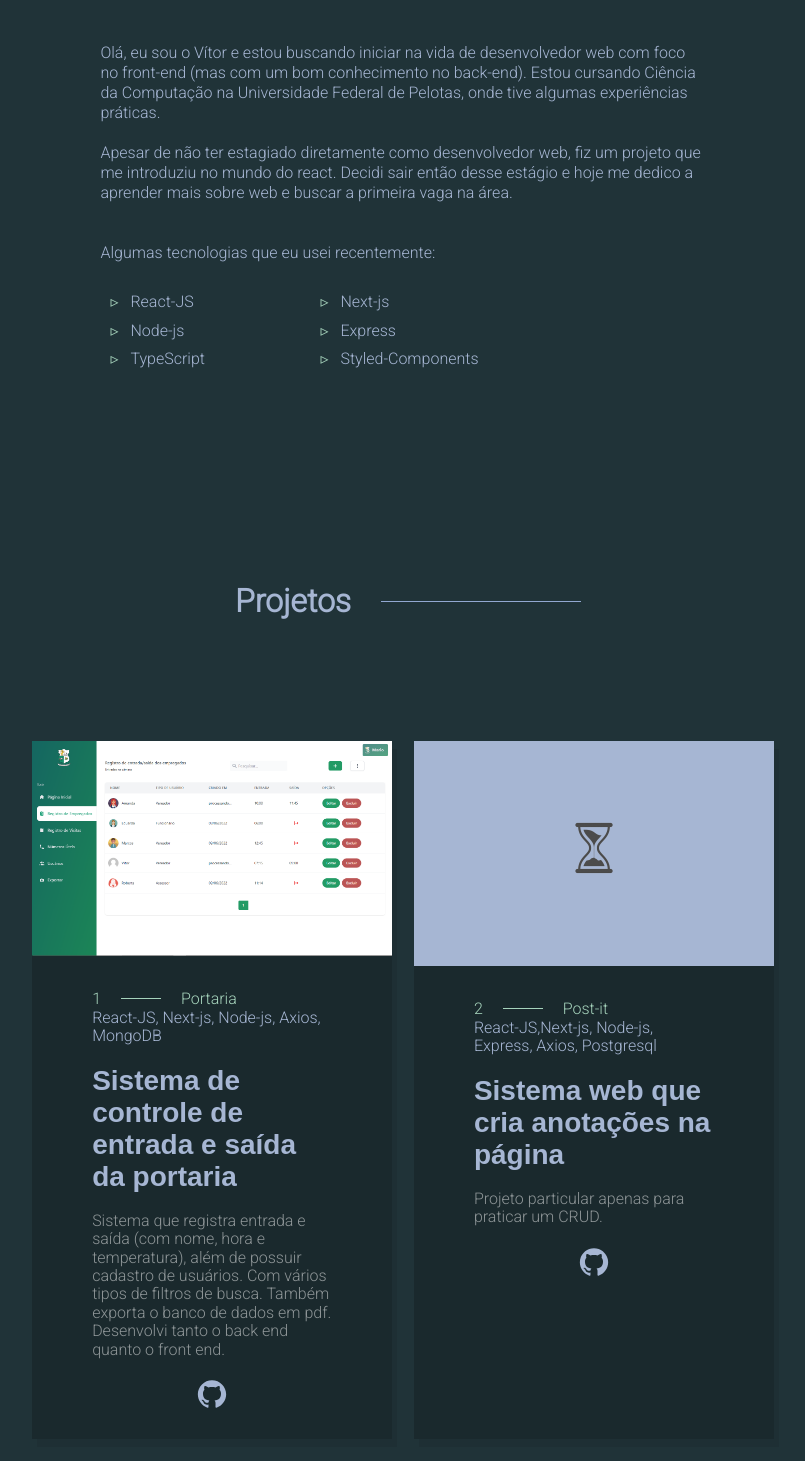
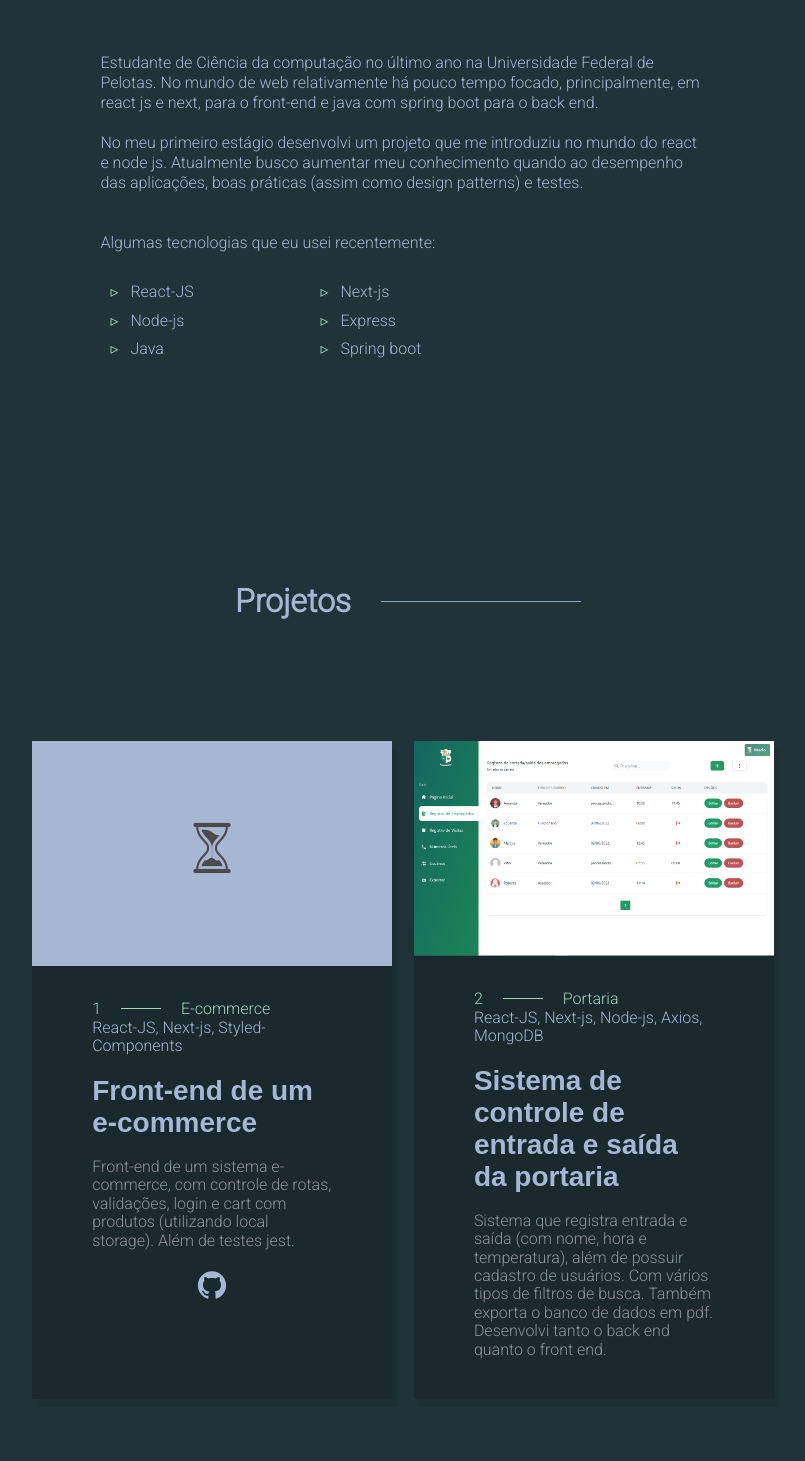
Before and after one commit to VitorBorg/personal-portfolio, a Next.js app: page / in a window 1280 px wide. Shown: the part 1029-2490 px from the top of the page, without its empty margins (237-1042 px from the left). Built offline with nearby package versions, Linux system fonts and the light colour scheme; a web font is replaced by a local one.

Commit message:
updated data

```diff
--- a/public/data/data.json
+++ b/public/data/data.json
@@ -1,5 +1,14 @@
 {
   "projects": [
+    {
+      "name": "E-commerce",
+      "title": "Front-end de um e-commerce",
+      "subtitle": 29,
+      "description": "Front-end de um sistema e-commerce, com controle de rotas, validações, login e cart com produtos (utilizando local storage). Além de testes jest.",
+      "technologies": ["React-JS,", " Next-js,", " Styled-Components"],
+      "link": "https://github.com/VitorBorg/E-commerce",
+      "thumb": "sistema_temp.png"
+    },
     {
       "name": "Portaria",
       "title": "Sistema de controle de entrada e saída da portaria",
@@ -12,7 +21,7 @@
         " Axios,",
         " MongoDB"
       ],
-      "link": "https://github.com/VitorBorg/portaria-capao",
+      "link": "",
       "thumb": "sistema_portaria.png"
     },
     {
@@ -34,8 +43,8 @@
   ],
   "about": {
     "description": [
-      "Olá, eu sou o Vítor e estou buscando iniciar na vida de desenvolvedor web com foco no front-end (mas com um bom conhecimento no back-end). Estou cursando Ciência da Computação na Universidade Federal de Pelotas, onde tive algumas experiências práticas.",
-      "Apesar de não ter estagiado diretamente como desenvolvedor web, fiz um projeto que me introduziu no mundo do react. Decidi sair então desse estágio e hoje me dedico a aprender mais sobre web e buscar a primeira vaga na área.",
+      "Estudante de Ciência da computação no último ano na Universidade Federal de Pelotas. No mundo de web relativamente há pouco tempo focado, principalmente, em react js e next, para o front-end e java com spring boot para o back end.",
+      "No meu primeiro estágio desenvolvi um projeto que me introduziu no mundo do react e node js. Atualmente busco aumentar meu conhecimento quando ao desempenho das aplicações, boas práticas (assim como design patterns) e testes.",
       ""
     ],
     "technologies": [
@@ -43,8 +52,8 @@
       "Next-js",
       "Node-js",
       "Express",
-      "TypeScript",
-      "Styled-Components"
+      "Java",
+      "Spring boot"
     ],
     "model": "modelPATH"
   },
--- a/src/components/card/Card.js
+++ b/src/components/card/Card.js
@@ -27,9 +27,14 @@ export default function Card(props) {
 
         <DivDetails>
           <p>{props.description}</p>
-          <a href={props.git}>
-            <Git />
-          </a>
+
+          {props.git !== "" ? (
+            <a href={props.git}>
+              <Git />
+            </a>
+          ) : (
+            <div></div>
+          )}
           {
             //<p>{props.site}</p>
           }
```
